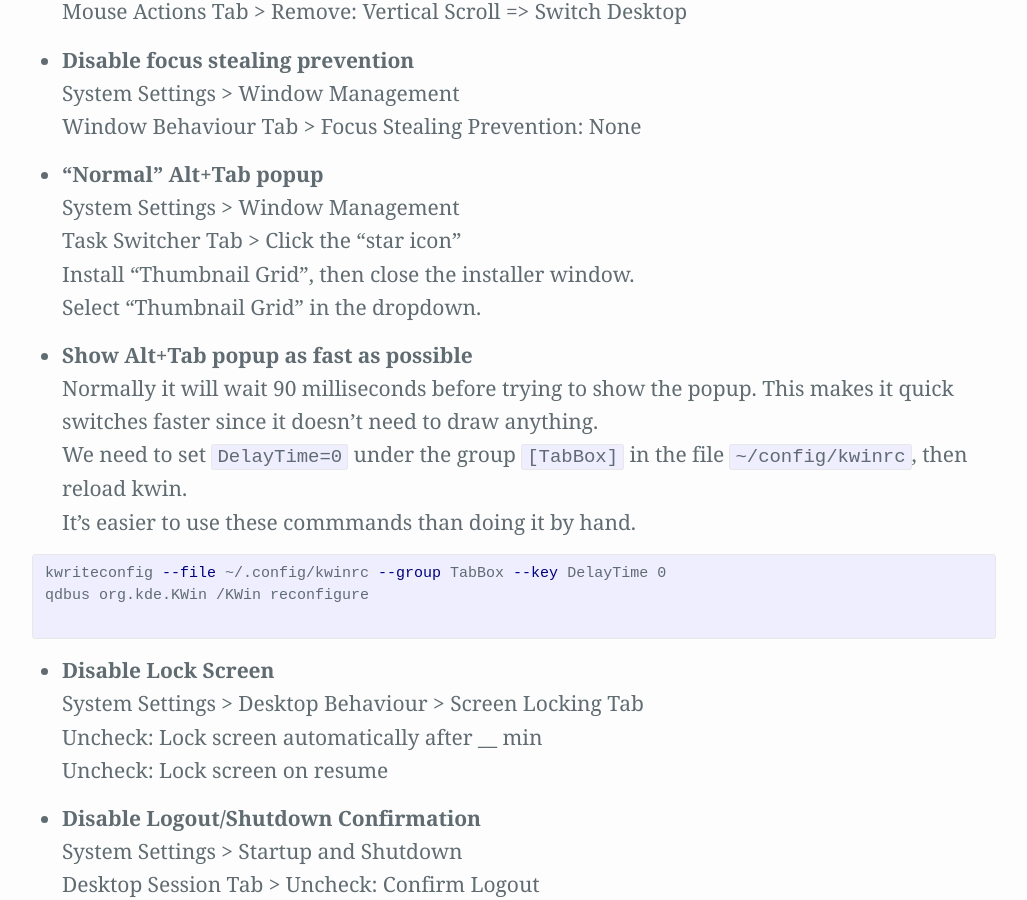
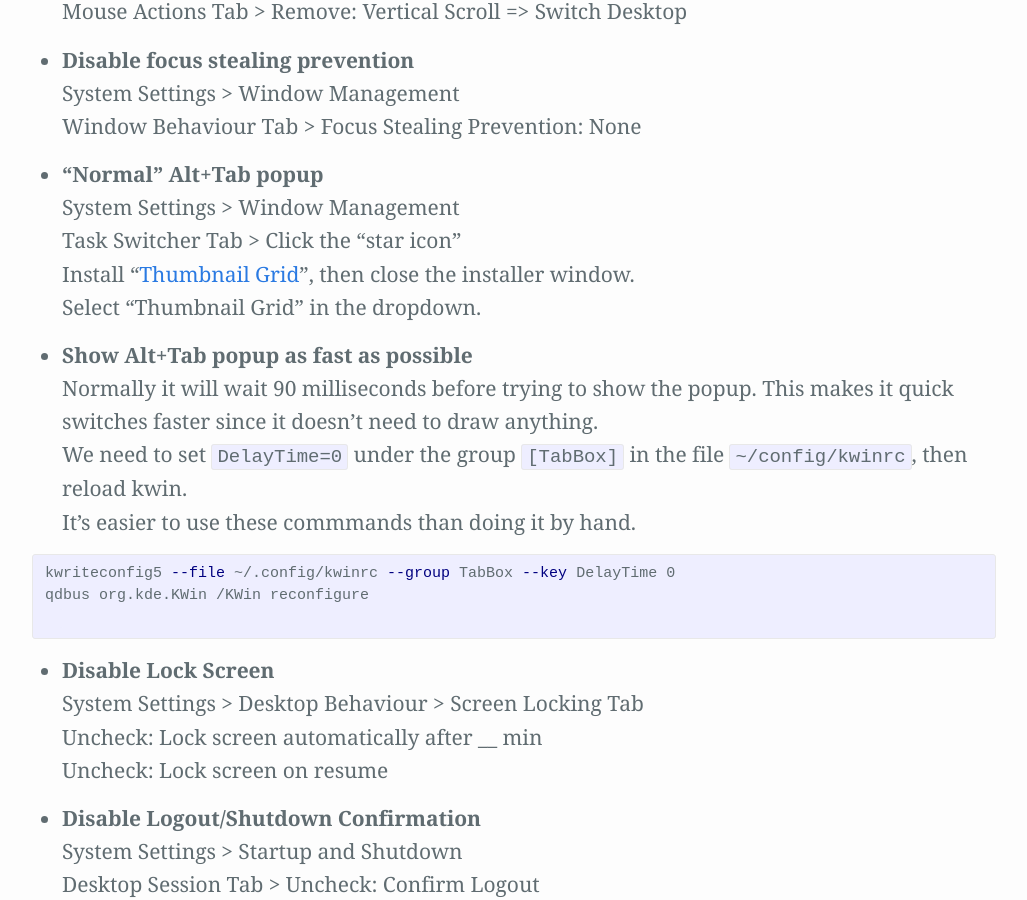
Before and after one commit to Zren/zren.github.io, a Jekyll site: the page built from kde.md, in a window 1280 px wide and 900 px high, scrolled down 4457 px. Shown: the whole window, without its empty margins (126-1153 px from the left). Built offline with Jekyll 4.4.1, drawn with Linux system fonts in a browser that asks for light colours; some of the changed text lies outside the part shown.

Commit message:
kwriteconfig is kde4, we want kwriteconfig5

```diff
--- a/kde.md
+++ b/kde.md
@@ -215,7 +215,7 @@ li > p:first-line {
 * {:#cfg-{{ i }}} “Normal” Alt+Tab popup
   System Settings > Window Management
   Task Switcher Tab > Click the "star icon"
-  Install "Thumbnail Grid", then close the installer window.
+  Install "[Thumbnail Grid](https://store.kde.org/p/1153173)", then close the installer window.
   Select "Thumbnail Grid" in the dropdown.
 
 {% assign i = i | plus: 1 %}
@@ -224,7 +224,7 @@ li > p:first-line {
   We need to set `DelayTime=0` under the group `[TabBox]` in the file `~/config/kwinrc`, then reload kwin.
   It's easier to use these commmands than doing it by hand.
   {% highlight bash %}
-kwriteconfig --file ~/.config/kwinrc --group TabBox --key DelayTime 0
+kwriteconfig5 --file ~/.config/kwinrc --group TabBox --key DelayTime 0
 qdbus org.kde.KWin /KWin reconfigure
   {% endhighlight %}
 
@@ -273,7 +273,7 @@ qdbus org.kde.KWin /KWin reconfigure
   We need to set `Meta=` under the group `[ModifierOnlyShortcuts]` in the file `~/config/kwinrc`, then reload kwin.
   It's easier to use these commmands than doing it by hand.
   {% highlight bash %}
-kwriteconfig --file ~/.config/kwinrc --group ModifierOnlyShortcuts --key Meta ""
+kwriteconfig5 --file ~/.config/kwinrc --group ModifierOnlyShortcuts --key Meta ""
 qdbus org.kde.KWin /KWin reconfigure
   {% endhighlight %}
 
```
